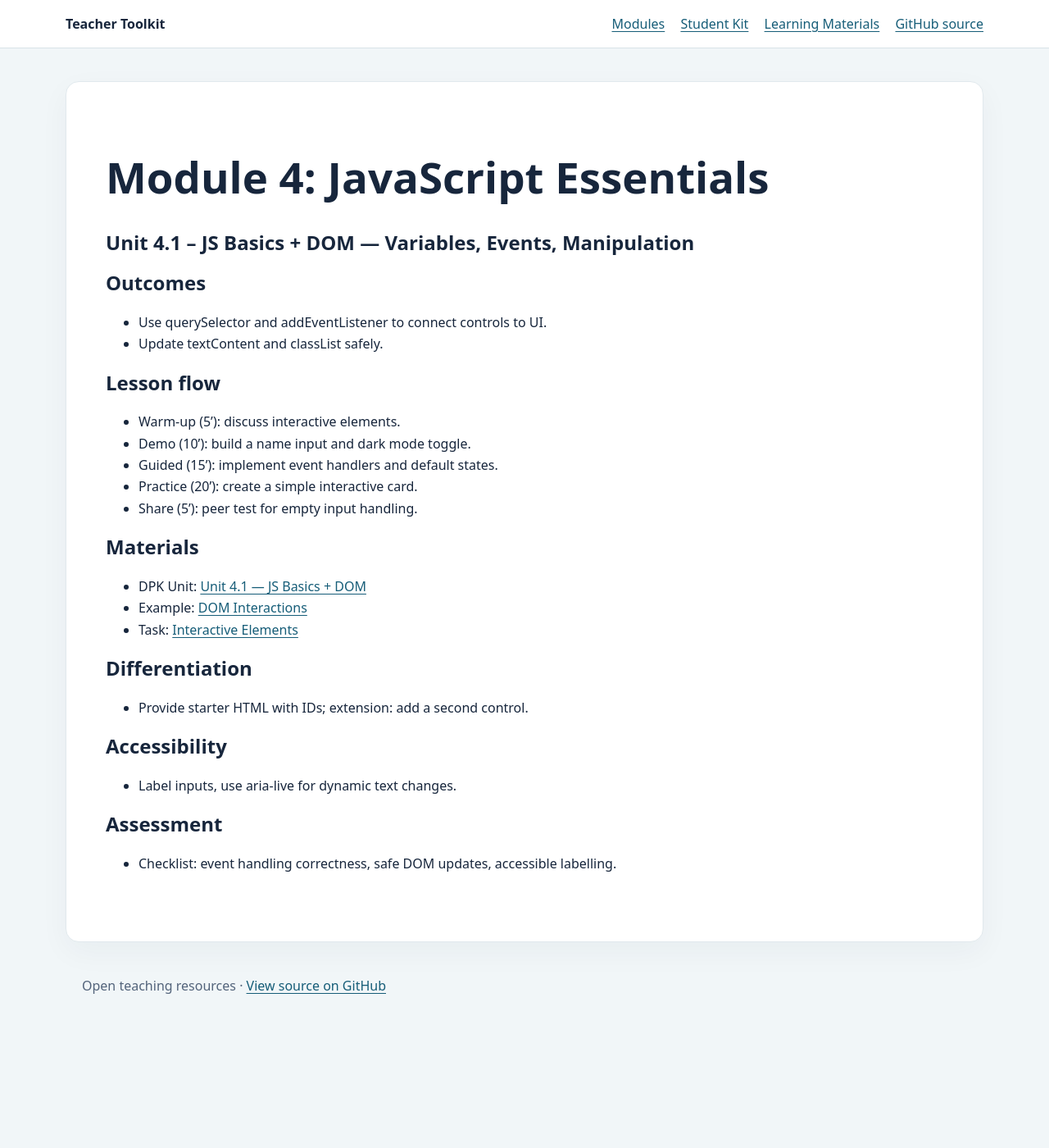
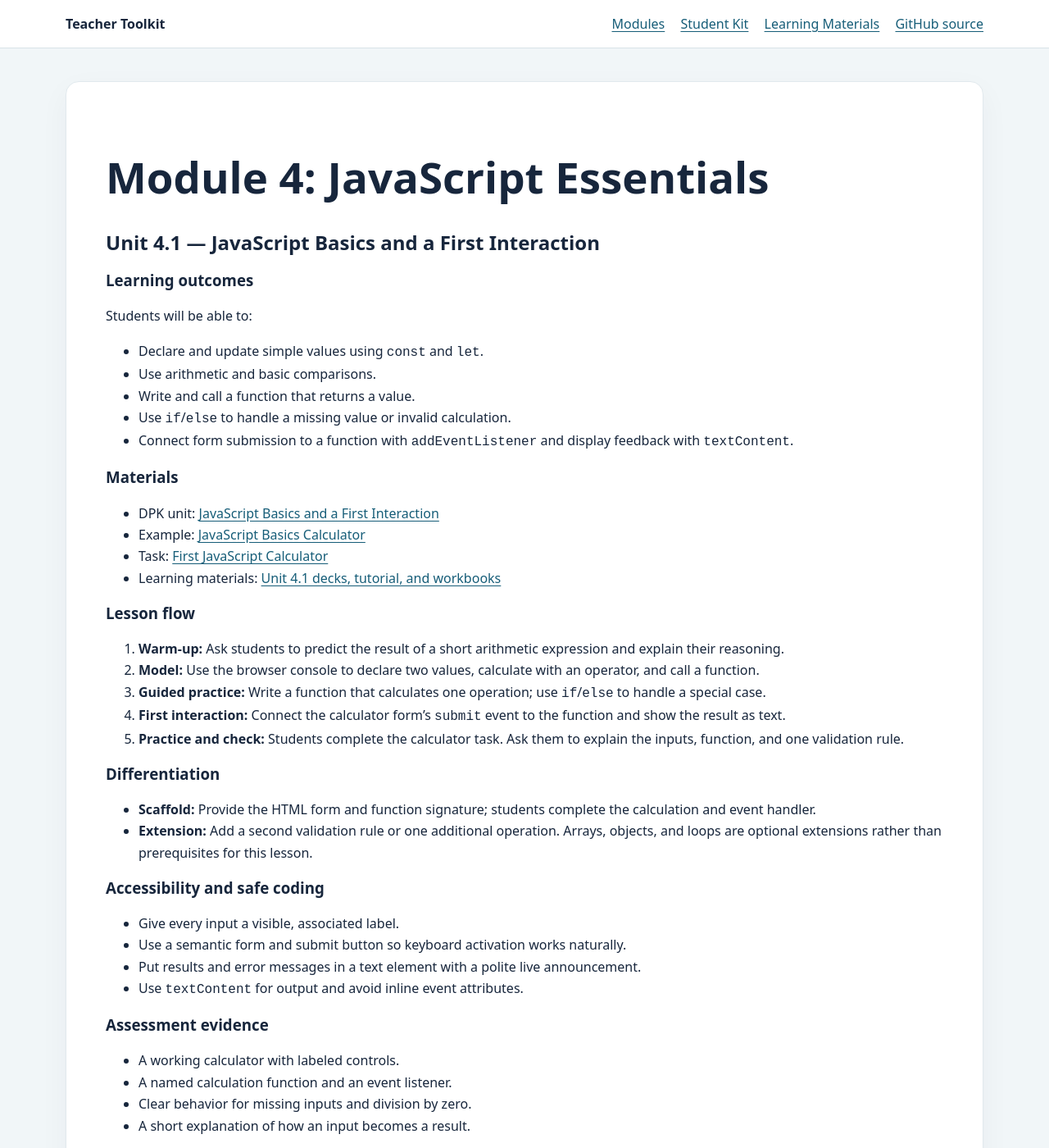
Before and after one commit to STEAM-C3T/teacher-toolkit, a Jekyll site: the page built from modules/04-javascript-essentials/unit-4.1-lesson-plan.md, in a window 1280 px wide and 1400 px high. Shown: the whole window at 82% size. Built offline with Jekyll 4.4.1, drawn with Linux system fonts in a browser that asks for light colours; our own code applies the rules of GitHub Pages for plain Markdown files; some of the changed text lies outside the part shown.

Commit message:
Align Module 4 Unit 4.1 lesson sequence

```diff
--- a/modules/04-javascript-essentials/unit-4.1-lesson-plan.md
+++ b/modules/04-javascript-essentials/unit-4.1-lesson-plan.md
@@ -1,34 +1,51 @@
 # Module 4: JavaScript Essentials
 
-## Unit 4.1 – JS Basics + DOM — Variables, Events, Manipulation
+## Unit 4.1 — JavaScript Basics and a First Interaction
 
-## Outcomes
+### Learning outcomes
 
-- Use querySelector and addEventListener to connect controls to UI.
-- Update textContent and classList safely.
+Students will be able to:
 
-## Lesson flow
+- Declare and update simple values using `const` and `let`.
+- Use arithmetic and basic comparisons.
+- Write and call a function that returns a value.
+- Use `if`/`else` to handle a missing value or invalid calculation.
+- Connect form submission to a function with `addEventListener` and display feedback with `textContent`.
 
-- Warm‑up (5’): discuss interactive elements.
-- Demo (10’): build a name input and dark mode toggle.
-- Guided (15’): implement event handlers and default states.
-- Practice (20’): create a simple interactive card.
-- Share (5’): peer test for empty input handling.
+### Materials
 
-## Materials
+- DPK unit: [JavaScript Basics and a First Interaction](https://github.com/STEAM-C3T/digital-proficiency-kit/blob/main/modules/04-javascript-essentials/units/unit-4.1-js-basics-dom.md)
+- Example: [JavaScript Basics Calculator](https://github.com/STEAM-C3T/digital-proficiency-kit/blob/main/modules/04-javascript-essentials/examples/javascript-basics.html)
+- Task: [First JavaScript Calculator](https://github.com/STEAM-C3T/digital-proficiency-kit/blob/main/modules/04-javascript-essentials/tasks/task-1-interactive-elements.md)
+- Learning materials: [Unit 4.1 decks, tutorial, and workbooks](https://github.com/STEAM-C3T/dpk-learning-materials/tree/main/modules/04-javascript-essentials/units/4.1-javascript-basics)
 
-- DPK Unit: [Unit 4.1 — JS Basics + DOM](https://github.com/STEAM-C3T/digital-proficiency-kit/blob/main/modules/04-javascript-essentials/units/unit-4.1-js-basics-dom.md)
-- Example: [DOM Interactions](https://github.com/STEAM-C3T/digital-proficiency-kit/blob/main/modules/04-javascript-essentials/examples/dom-interactions.html)
-- Task: [Interactive Elements](https://github.com/STEAM-C3T/digital-proficiency-kit/blob/main/modules/04-javascript-essentials/tasks/task-1-interactive-elements.md)
+### Lesson flow
 
-## Differentiation
+1. **Warm-up:** Ask students to predict the result of a short arithmetic expression and explain their reasoning.
+2. **Model:** Use the browser console to declare two values, calculate with an operator, and call a function.
+3. **Guided practice:** Write a function that calculates one operation; use `if`/`else` to handle a special case.
+4. **First interaction:** Connect the calculator form’s `submit` event to the function and show the result as text.
+5. **Practice and check:** Students complete the calculator task. Ask them to explain the inputs, function, and one validation rule.
 
-- Provide starter HTML with IDs; extension: add a second control.
+### Differentiation
 
-## Accessibility
+- **Scaffold:** Provide the HTML form and function signature; students complete the calculation and event handler.
+- **Extension:** Add a second validation rule or one additional operation. Arrays, objects, and loops are optional extensions rather than prerequisites for this lesson.
 
-- Label inputs, use aria-live for dynamic text changes.
+### Accessibility and safe coding
 
-## Assessment
+- Give every input a visible, associated label.
+- Use a semantic form and submit button so keyboard activation works naturally.
+- Put results and error messages in a text element with a polite live announcement.
+- Use `textContent` for output and avoid inline event attributes.
 
-- Checklist: event handling correctness, safe DOM updates, accessible labelling.
+### Assessment evidence
+
+- A working calculator with labeled controls.
+- A named calculation function and an event listener.
+- Clear behavior for missing inputs and division by zero.
+- A short explanation of how an input becomes a result.
+
+### Transition to Unit 4.2
+
+Review functions, conditions, and event listeners. Unit 4.2 applies those ideas to a list whose items are stored in an array and displayed from state.
```
Also changed, not shown: modules/04-javascript-essentials/README.md (+2 -2 lines), modules/04-javascript-essentials/module-overview.md (+10 -9 lines).
